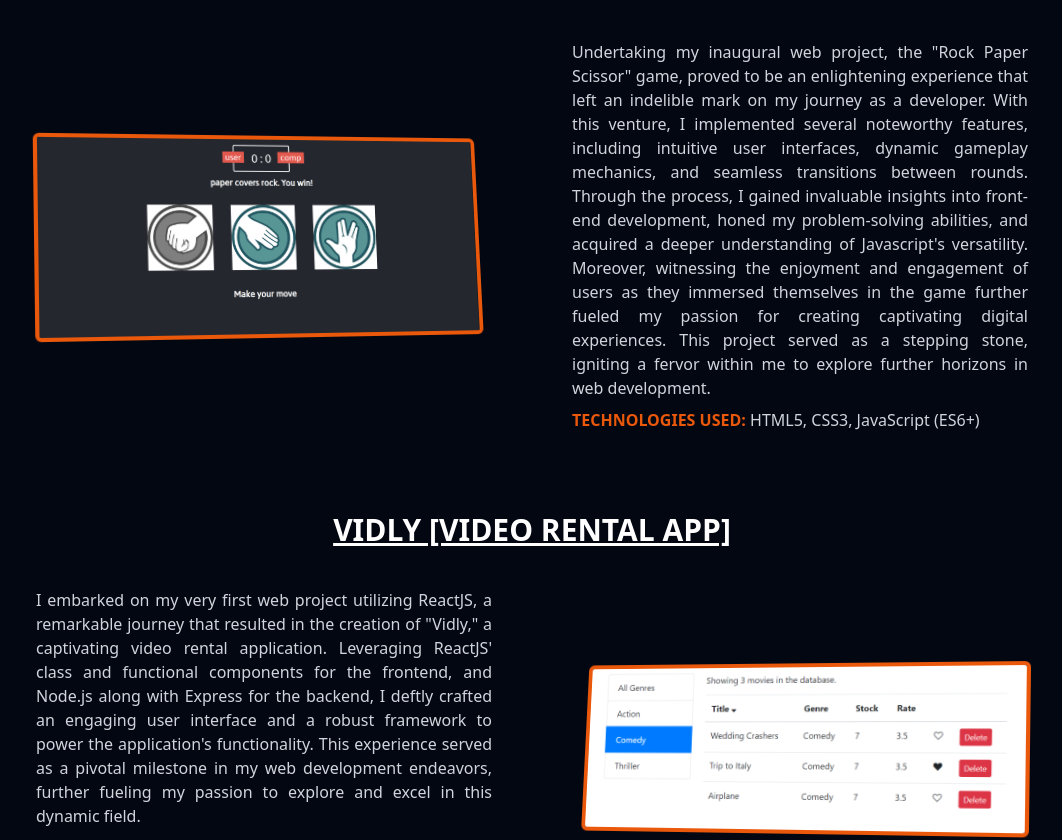
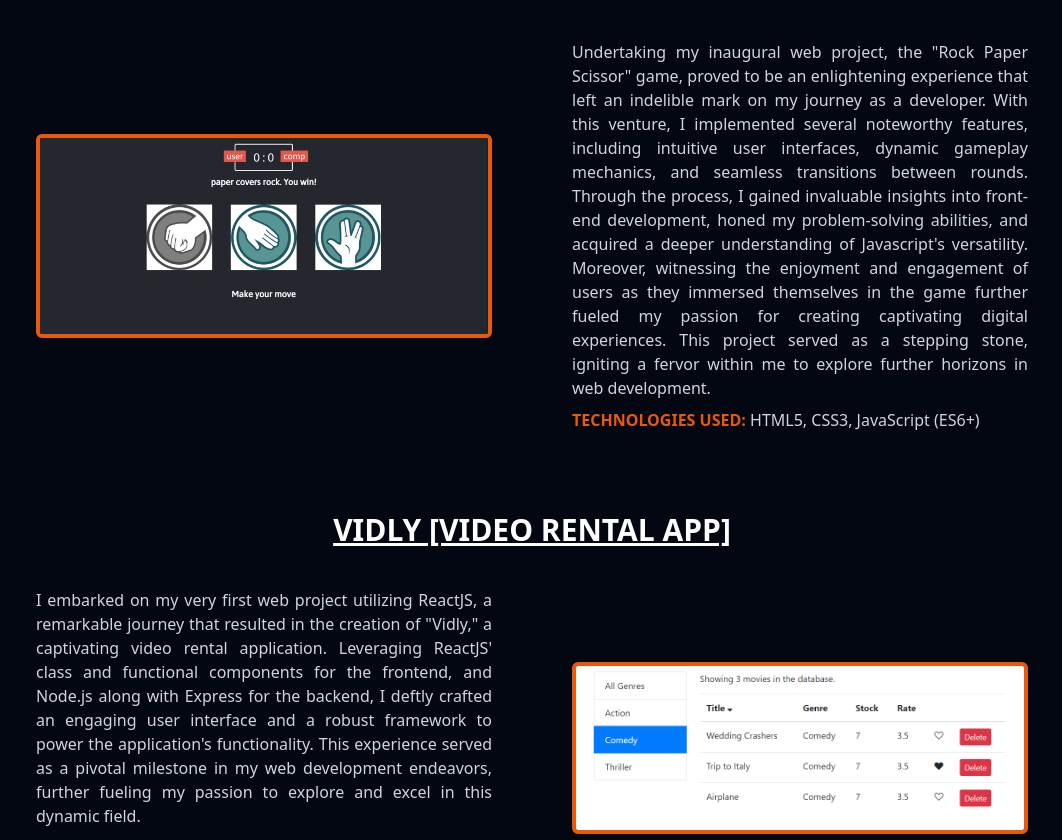
Before and after one commit to hassaanarif/HassaanKhawaja-Portfolio, a React (Vite) app: page / in a window 1280 px wide. Shown: the part 4386-5226 px from the top of the page, without its empty margins (108-1170 px from the left). Built offline with nearby package versions, Linux system fonts and the light colour scheme.

Commit message:
Made the images non 3d

```diff
--- a/src/components/Project.tsx
+++ b/src/components/Project.tsx
@@ -14,11 +14,7 @@ function Project({ index, title, imageURL, description, technologiesUsed }: Proj
 					viewport={{ once: true }}
 					transition={{ duration: 1 }}
 				>
-					<img
-						src={imageURL}
-						alt="Rock Paper Scissor Screenshot "
-						className={`rounded-md border-4 border-orange-600 ${(index ?? 0) % 2 === 0 ? "md:rotate3d-right" : "md:rotate3d-left"}`}
-					/>
+					<img src={imageURL} alt="Rock Paper Scissor Screenshot " className="rounded-md border-4 border-orange-600" />
 				</motion.div>
 				<motion.div
 					className="w-full md:w-[50%] text-justify"
```
